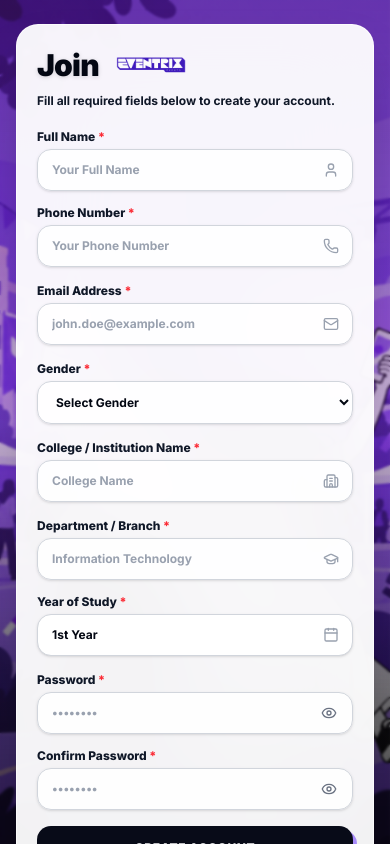
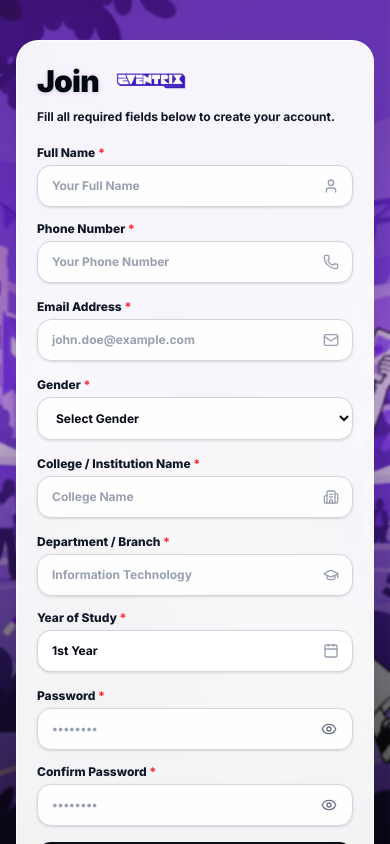
Before and after one commit to Nagul55/Verve2K26, a Next.js app: page /signup in a window 390 px wide. Built offline with nearby package versions, Linux system fonts and the light colour scheme.

Commit message:
fix: adjust mobile auth card top padding for comfortable ~32px top breathing space

```diff
--- a/src/app/(auth)/page.tsx
+++ b/src/app/(auth)/page.tsx
@@ -62,7 +62,7 @@ function LoginForm() {
       </div>
 
       {/* LEFT SECTION - Form (55% Width on Desktop) */}
-      <div className="w-full lg:w-[55%] min-h-dvh lg:min-h-screen pt-6 pb-12 px-4 sm:px-8 sm:py-10 lg:p-12 xl:p-16 flex flex-col justify-start lg:justify-center z-10 relative">
+      <div className="w-full lg:w-[55%] min-h-dvh lg:min-h-screen pt-10 sm:pt-12 pb-12 px-4 sm:px-8 lg:p-12 xl:p-16 flex flex-col justify-start lg:justify-center z-10 relative">
 
         {/* Glassmorphic Card Container */}
         <div className="max-w-xl lg:max-w-lg w-full mx-auto bg-white/95 lg:bg-transparent backdrop-blur-2xl lg:backdrop-blur-none p-6 sm:p-10 md:p-12 lg:p-0 rounded-3xl lg:rounded-none shadow-2xl lg:shadow-none border border-white/70 lg:border-none transition-all">
--- a/src/app/(auth)/signup/page.tsx
+++ b/src/app/(auth)/signup/page.tsx
@@ -101,7 +101,7 @@ export default function SignupPage() {
       </div>
 
       {/* LEFT SECTION - Form (55% Width on Desktop) */}
-      <div className="w-full lg:w-[55%] min-h-dvh lg:min-h-screen pt-6 pb-12 px-4 sm:px-8 sm:py-10 lg:p-10 xl:p-12 flex flex-col justify-start lg:justify-center z-10 relative">
+      <div className="w-full lg:w-[55%] min-h-dvh lg:min-h-screen pt-10 sm:pt-12 pb-12 px-4 sm:px-8 lg:p-10 xl:p-12 flex flex-col justify-start lg:justify-center z-10 relative">
 
         {/* Glassmorphic Card Container */}
         <div className="max-w-xl lg:max-w-xl w-full mx-auto bg-white/95 lg:bg-transparent backdrop-blur-2xl lg:backdrop-blur-none p-5 sm:p-8 md:p-10 lg:p-0 rounded-3xl lg:rounded-none shadow-2xl lg:shadow-none border border-white/70 lg:border-none transition-all">
```
